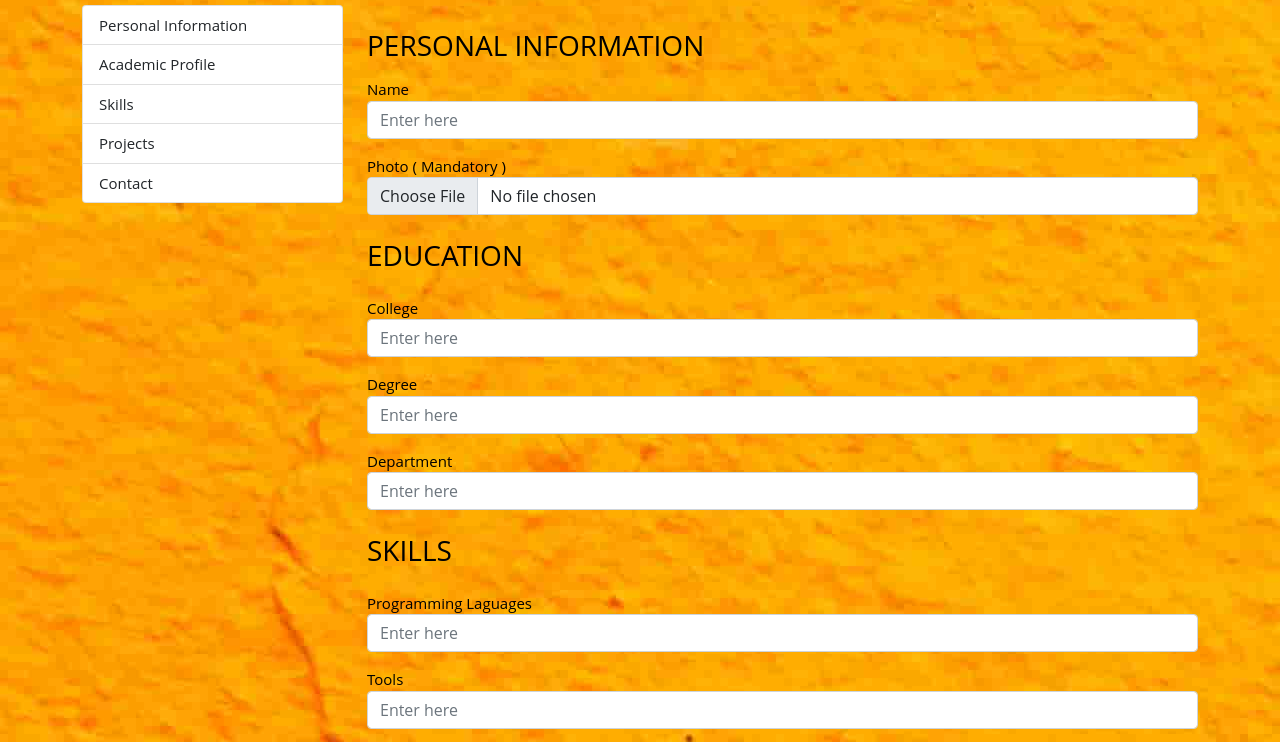
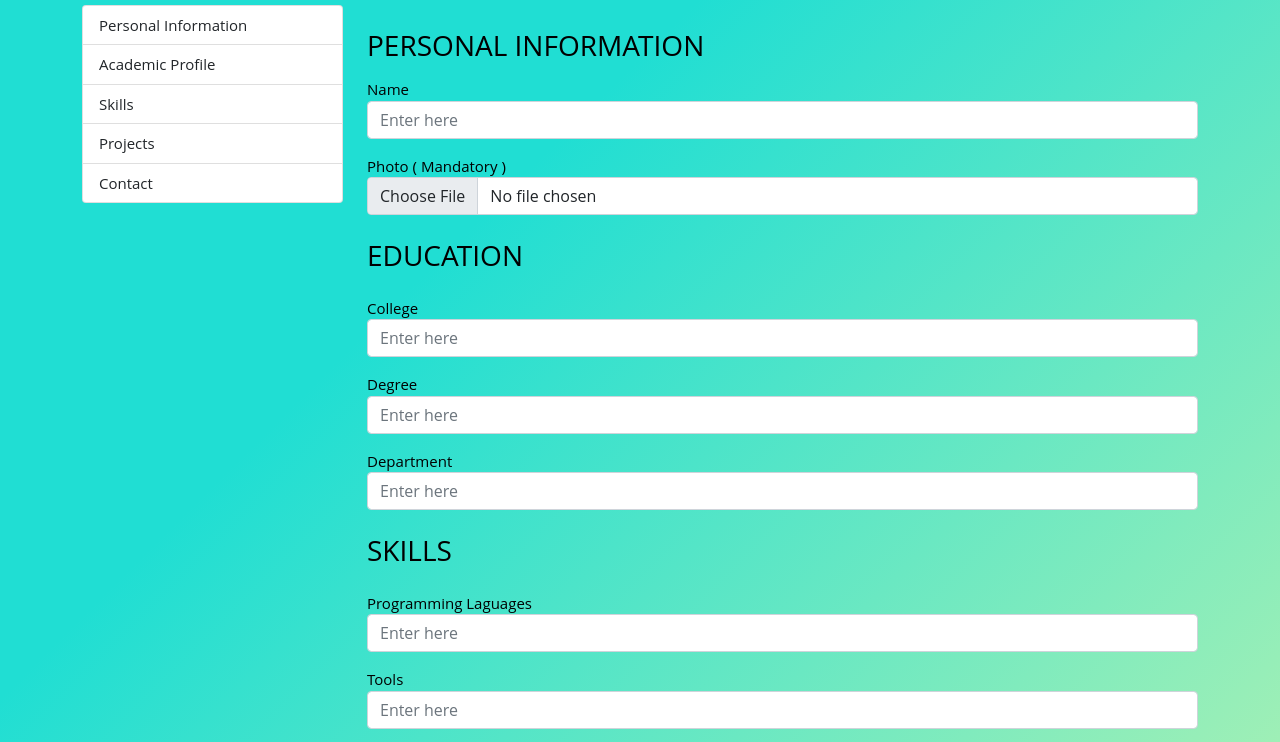
Before and after one commit to astromanish/Resume-Generator, a plain HTML site: page index.html in a window 1280 px wide. Shown: the part 90-832 px from the top of the page. Drawn offline with nearby package versions, Linux system fonts and the light colour scheme.

Commit message:
Update style.css

```diff
--- a/style.css
+++ b/style.css
@@ -5,7 +5,8 @@
 }
 
 body{
-    background-image: url(./new.jpg);
+    background-color: #f6fba2;
+    background-image: linear-gradient(315deg, #f6fba2 0%, #20ded3 74%);
     color: black;
     font-family: "Open Sans",sans-serif;
     font-size: 15px;
```
